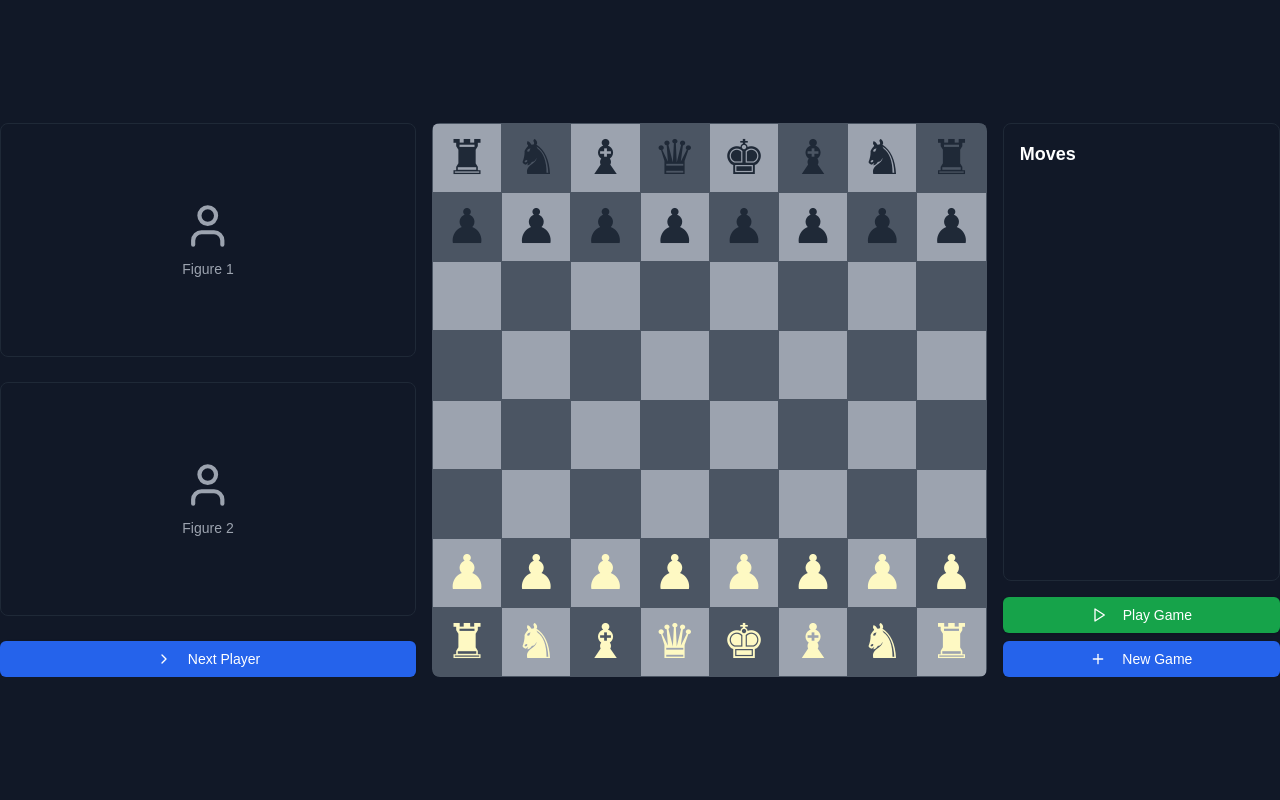
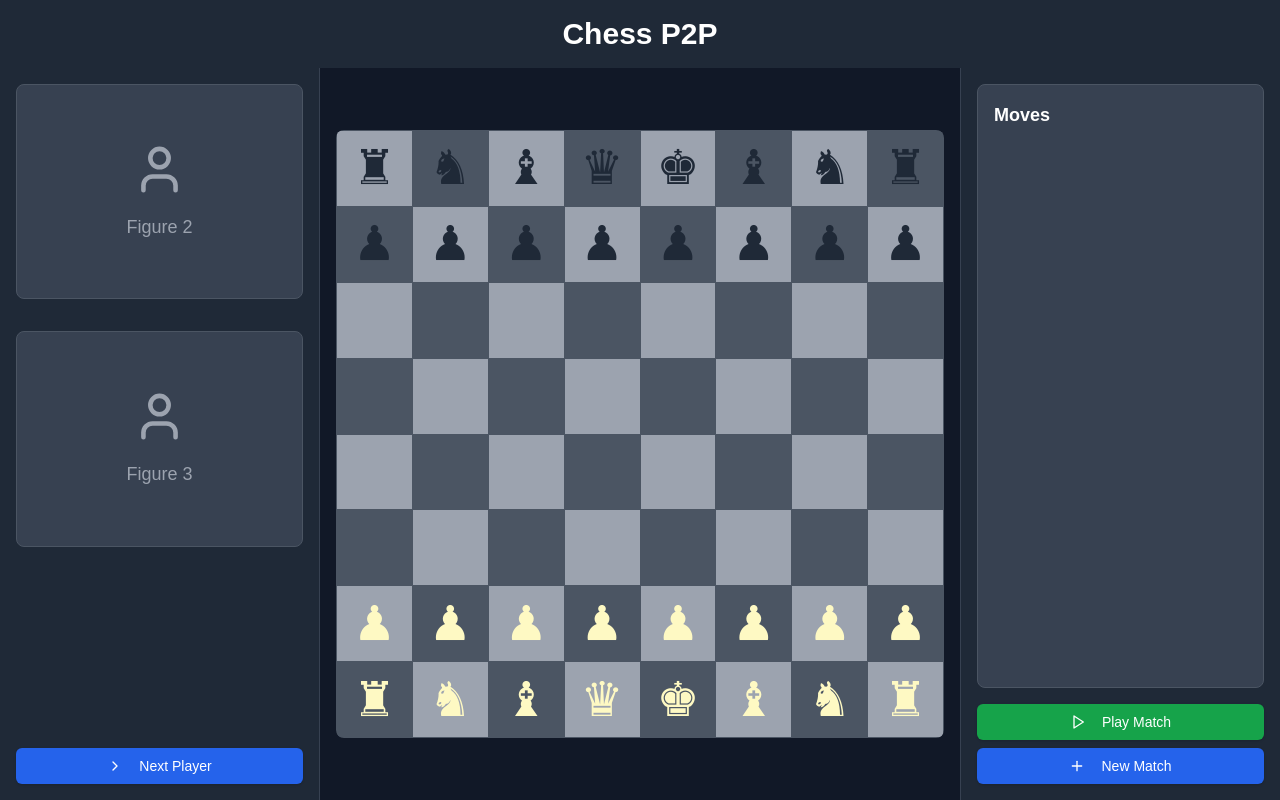
Before and after one commit to nurmandev/chess-p2p, a Next.js app: page /game in a window 1280 px wide. Built offline with nearby package versions, Linux system fonts and the light colour scheme.

Commit message:
Refactor game page layout and components, add Header component

```diff
--- a/src/app/game/page.tsx
+++ b/src/app/game/page.tsx
@@ -1,18 +1,20 @@
 // src/app/game/page.tsx
+import Header from '@/components/shared/Header';
 import VideoCall from '@/components/shared/VideoCall';
 import ChessBoard from '@/components/shared/ChessBoard';
 import MovesList from '@/components/shared/MovesList';
 
 export default function GamePage() {
   return (
-    <div className="flex items-center justify-center h-screen w-screen bg-gray-900 text-white">
-      <div className="flex flex-grow bg-gray-900 overflow-hidden">
-        <div className="grid grid-cols-1 md:grid-cols-[1.5fr,2fr,1fr] gap-4 w-full h-full">
-          <VideoCall />
+    <div className="min-h-screen flex flex-col bg-gray-900 text-white">
+      <Header />
+      <main className="flex-grow flex flex-col md:flex-row">
+        <VideoCall />
+        <div className="w-full md:w-1/2 p-4 bg-gray-900 flex items-center justify-center">
           <ChessBoard />
-          <MovesList />
         </div>
-      </div>
+        <MovesList />
+      </main>
     </div>
   );
 }
--- a/src/components/shared/ChessBoard.tsx
+++ b/src/components/shared/ChessBoard.tsx
@@ -1,22 +1,5 @@
-interface ChessPieceProps {
-    piece: string;
-    color: 'white' | 'black';
-  }
-
-  const ChessPiece: React.FC<ChessPieceProps> = ({ piece, color }) => {
-    const pieceSymbols: { [key: string]: { [key: string]: string } } = {
-      'white': { 'king': '♚', 'queen': '♛', 'rook': '♜', 'bishop': '♝', 'knight': '♞', 'pawn': '♟' },
-      'black': { 'king': '♚', 'queen': '♛', 'rook': '♜', 'bishop': '♝', 'knight': '♞', 'pawn': '♟' }
-    };
-
-    return (
-      <span className={`text-5xl ${color === 'white' ? 'text-yellow-100' : 'text-gray-800'}`}>
-        {pieceSymbols[color][piece]}
-      </span>
-    );
-  };
-
-  const ChessBoard: React.FC = () => {
+// src/components/ChessBoard.tsx
+export default function ChessBoard() {
     const pieces = [
       "rook", "knight", "bishop", "queen", "king", "bishop", "knight", "rook",
       "pawn", "pawn", "pawn", "pawn", "pawn", "pawn", "pawn", "pawn",
@@ -29,7 +12,7 @@ interface ChessPieceProps {
     ];
 
     return (
-      <div className="grid grid-cols-8 gap-px bg-gray-600 p-px rounded-lg overflow-hidden">
+      <div className="w-full max-w-2xl aspect-square grid grid-cols-8 gap-px bg-gray-600 p-px rounded-lg overflow-hidden">
         {pieces.map((piece, index) => {
           const row = Math.floor(index / 8);
           const col = index % 8;
@@ -41,12 +24,29 @@ interface ChessPieceProps {
               className={`aspect-square flex items-center justify-center
                           ${(row + col) % 2 === 0 ? 'bg-gray-400' : 'bg-gray-600'}`}
             >
-              {piece && <ChessPiece piece={piece} color={pieceColor} />}
+              {piece && (
+                <ChessPiece piece={piece} color={pieceColor} />
+              )}
             </div>
           );
         })}
       </div>
     );
-  };
+  }
 
-  export default ChessBoard;
+  function ChessPiece({ piece, color }: { piece: string; color: 'white' | 'black' }) {
+    const pieceSymbols: { [key: string]: { [key: string]: string } } = {
+      'white': {
+        'king': '♚', 'queen': '♛', 'rook': '♜', 'bishop': '♝', 'knight': '♞', 'pawn': '♟'
+      },
+      'black': {
+        'king': '♚', 'queen': '♛', 'rook': '♜', 'bishop': '♝', 'knight': '♞', 'pawn': '♟'
+      }
+    };
+
+    return (
+      <span className={`text-5xl ${color === 'white' ? 'text-yellow-100' : 'text-gray-800'}`}>
+        {pieceSymbols[color][piece]}
+      </span>
+    );
+  }
--- /dev/null
+++ b/src/components/shared/Header.tsx
@@ -0,0 +1,7 @@
+export default function Header() {
+    return (
+      <header className="bg-gray-800 py-4 px-6 text-center">
+        <h1 className="text-3xl font-bold">Chess P2P</h1>
+      </header>
+    );
+  }
--- a/src/components/shared/MovesList.tsx
+++ b/src/components/shared/MovesList.tsx
@@ -1,27 +1,22 @@
+// src/components/MovesList.tsx
 import { Play, Plus } from 'lucide-react';
 import { Button } from "@/components/ui/button";
 
-const MovesList: React.FC = () => {
+export default function MovesList() {
   return (
-    <div className="flex flex-col h-full">
-      <div className="bg-gray-900 border border-gray-800 rounded-lg flex-grow mb-4">
-        <div className="p-4">
+    <div className="w-full md:w-1/4 p-4 bg-gray-800 border-l border-gray-700 flex flex-col">
+      <div className="bg-gray-700 border border-gray-600 rounded-lg flex-grow mb-4 p-4">
         <h2 className="text-lg font-semibold mb-2">Moves</h2>
         {/* Moves will be displayed here */}
       </div>
-      </div>
-      <div className="space-y-2">
-        <Button className="w-full bg-green-600 hover:bg-green-700 text-white">
+      <Button className="mb-2 bg-green-600 hover:bg-green-700 text-white">
         <Play className="w-4 h-4 mr-2" />
-          Play Game
+        Play Match
       </Button>
-        <Button className="w-full bg-blue-600 hover:bg-blue-700 text-white">
+      <Button className="bg-blue-600 hover:bg-blue-700 text-white">
         <Plus className="w-4 h-4 mr-2" />
-          New Game
+        New Match
       </Button>
     </div>
-    </div>
   );
-};
-
-export default MovesList;
+}
--- a/src/components/shared/VideoCall.tsx
+++ b/src/components/shared/VideoCall.tsx
@@ -1,28 +1,25 @@
+// src/components/VideoCall.tsx
 import { User, ChevronRight } from 'lucide-react';
 import { Button } from "@/components/ui/button";
 
-interface PlayerPlaceholderProps {
-  label: string;
-}
-
-const PlayerPlaceholder: React.FC<PlayerPlaceholderProps> = ({ label }) => (
-  <div className="bg-gray-900 border border-gray-800 rounded-lg p-4 flex flex-col items-center justify-center aspect-video">
-    <User className="w-1/4 h-1/4 text-gray-400" />
-    <span className="mt-2 text-sm text-gray-400">{label}</span>
-  </div>
-);
-
-const VideoCall: React.FC = () => {
+export default function VideoCall() {
   return (
-    <div className="flex flex-col justify-between h-full space-y-4">
-      <PlayerPlaceholder label="Figure 1" />
+    <div className="w-full md:w-1/4 p-4 bg-gray-800 border-r border-gray-700 flex flex-col">
       <PlayerPlaceholder label="Figure 2" />
-      <Button className="w-full bg-blue-600 hover:bg-blue-700 text-white">
+      <PlayerPlaceholder label="Figure 3" className="my-8" />
+      <Button className="mt-auto bg-blue-600 hover:bg-blue-700 text-white">
         <ChevronRight className="w-4 h-4 mr-2" />
         Next Player
       </Button>
     </div>
   );
-};
+}
 
-export default VideoCall;
+function PlayerPlaceholder({ label, className = "" }: { label: string; className?: string }) {
+  return (
+    <div className={`bg-gray-700 border border-gray-600 rounded-lg p-6 flex flex-col items-center justify-center aspect-[4/3] ${className}`}>
+      <User className="w-1/3 h-1/3 text-gray-400" />
+      <span className="mt-4 text-lg text-gray-400">{label}</span>
+    </div>
+  );
+}
```
Lines whose indentation alone changed are shown as unchanged.
